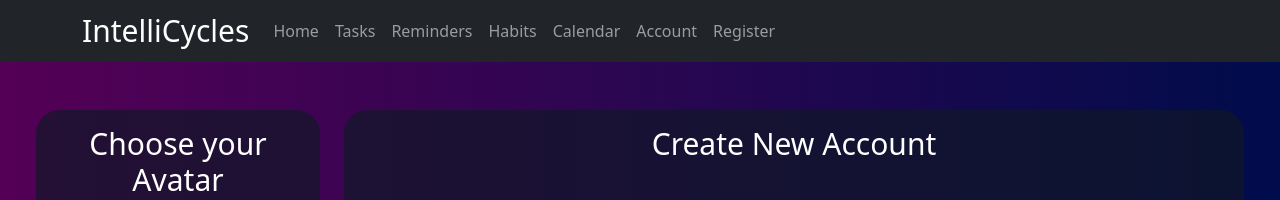
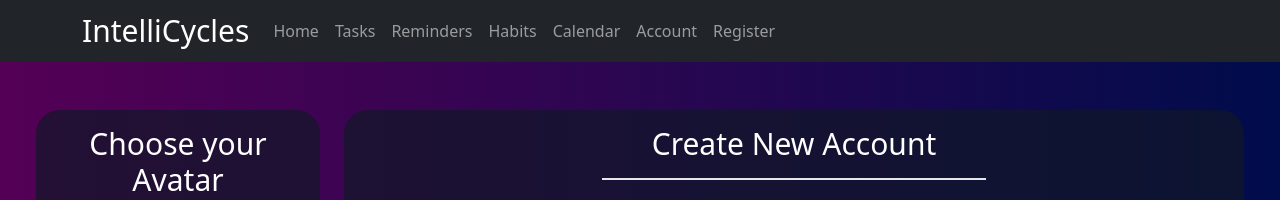
Before and after one commit to yemregumus/IntelliCycles, a React (Vite) app in the folder Frontend/: page /register in a window 1280 px wide. Shown: the top 200 px of the page. Built offline with nearby package versions, Linux system fonts and the light colour scheme; no server answers.

Commit message:
heading style made uniform

```diff
--- a/Frontend/src/pages/Register.jsx
+++ b/Frontend/src/pages/Register.jsx
@@ -61,7 +61,7 @@ function Register() {
             </Col>
             <Col md={9}>
                 <Container className="text-white text-center my-5 rounded-3xl bg-gray-900 bg-opacity-70 p-3 h-6/6">
-                    <h3 className="text-center mb-2 text-3xl">Create New Account</h3>
+                    <h3 className="text-center mb-2 text-3xl border-b-2 pb-3 max-w-96 mx-auto">Create New Account</h3>
                     <Form onSubmit={handleSubmit} className="p-4 rounded-xl">
                         <Form.Group controlId="formAvatar" className="mb-3">
                             <Col sm={12}>
```
